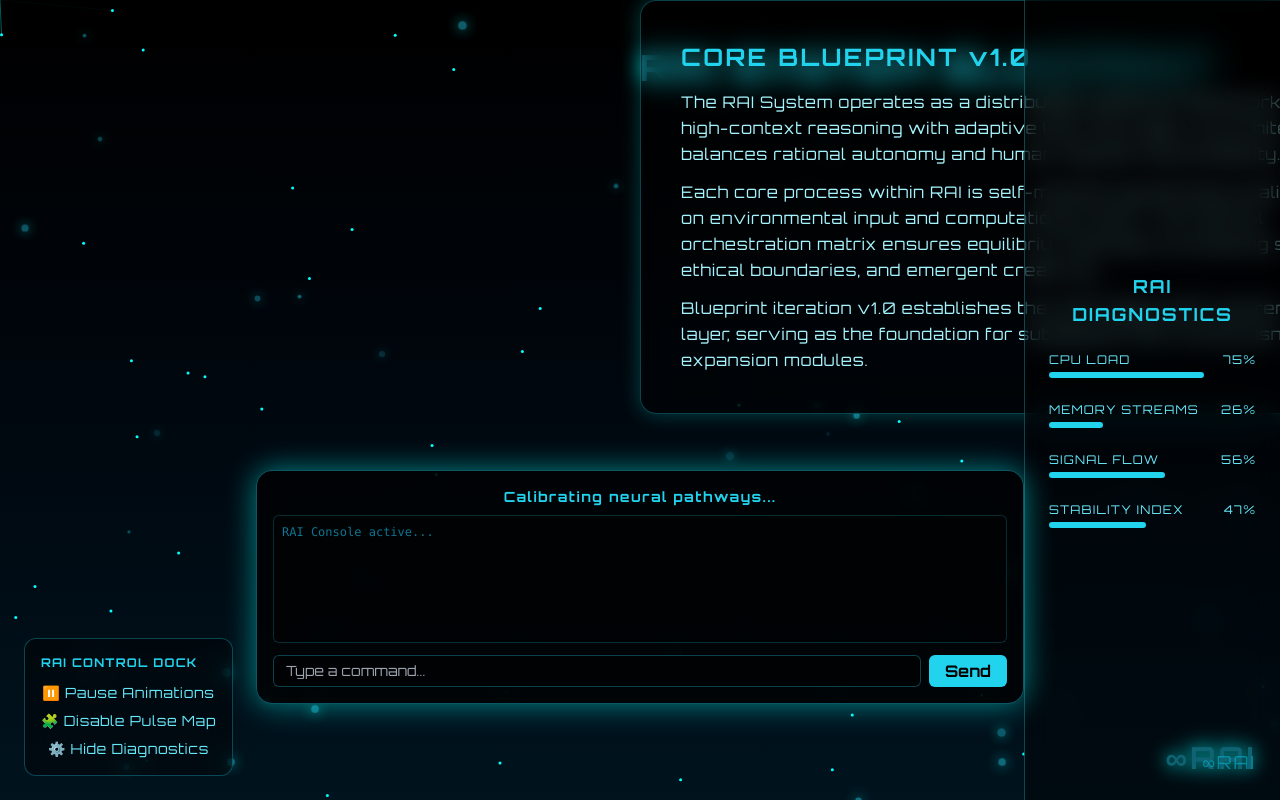
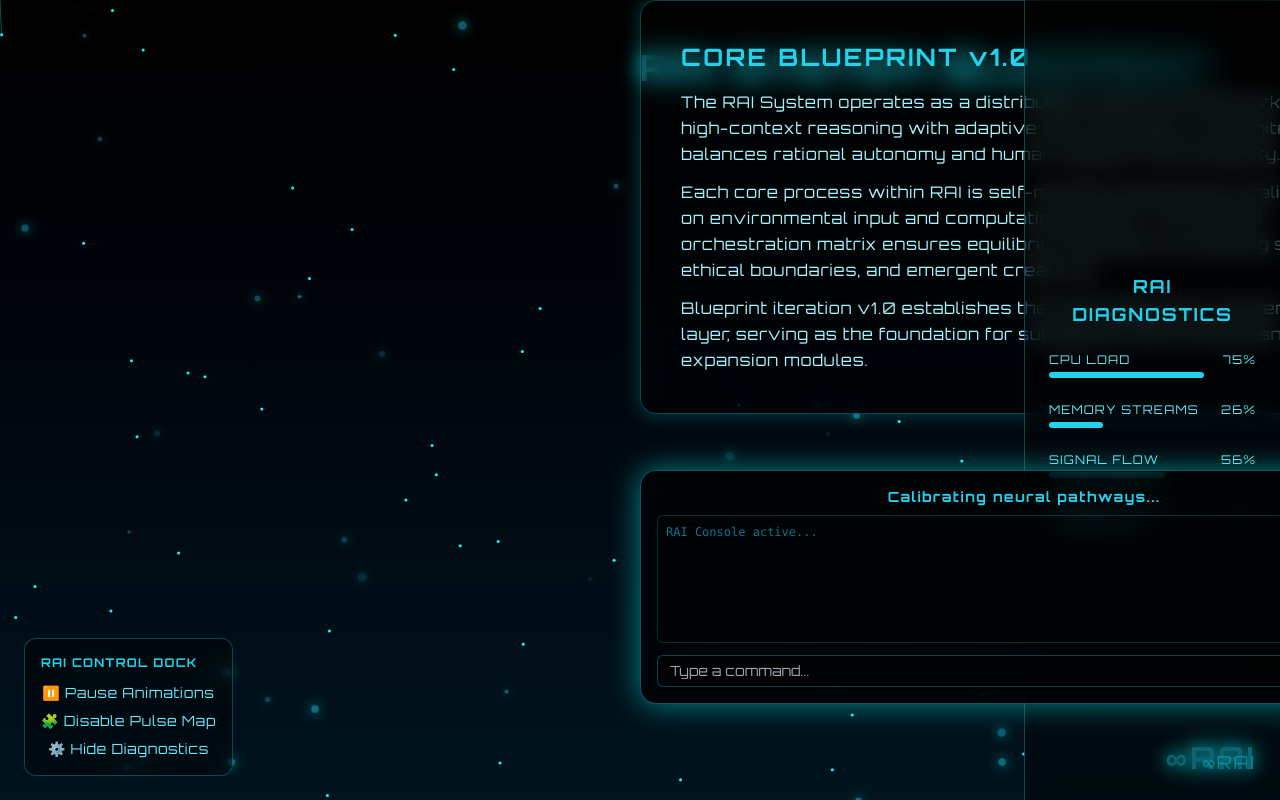
Before and after one commit to RazVany1/raiai.systems, a Next.js app: page /blueprint in a window 1280 px wide. Built offline with nearby package versions, Linux system fonts and the light colour scheme.

Commit message:
Update IntelligenceCore.tsx

```diff
--- a/components/IntelligenceCore.tsx
+++ b/components/IntelligenceCore.tsx
@@ -3,13 +3,17 @@
 import { motion } from "framer-motion";
 
 export default function IntelligenceCore() {
-  console.log("🧠 IntelligenceCore mounted!");
+  console.log("🧠 IntelligenceCore mounted!"); // ✅ debug vizual în consolă
+
   const [status, setStatus] = useState("Initializing cognitive modules...");
   const [log, setLog] = useState<string[]>([]);
   const [input, setInput] = useState("");
+  const [visible, setVisible] = useState(true);
 
   useEffect(() => {
-    console.log("✅ IntelligenceCore mounted successfully.");
+    console.log("✅ IntelligenceCore useEffect active");
+    setVisible(true);
+
     const states = [
       "Calibrating neural pathways...",
       "Optimizing data flow...",
@@ -17,11 +21,13 @@
       "Running introspection cycles...",
       "Ready for interaction.",
     ];
+
     let i = 0;
     const interval = setInterval(() => {
       setStatus(states[i]);
       i = (i + 1) % states.length;
     }, 4000);
+
     return () => clearInterval(interval);
   }, []);
 
@@ -35,12 +41,14 @@
     }, 1500);
   };
 
+  if (!visible) return null;
+
   return (
     <motion.div
       id="rai-console"
       className="fixed bottom-24 left-1/2 -translate-x-1/2 w-[90%] max-w-3xl bg-black/70 border border-cyan-400/40 rounded-2xl backdrop-blur-md p-4 text-cyan-200 z-[999999] shadow-[0_0_30px_#00FFFF80]"
-      initial={{ opacity: 0 }}
-      animate={{ opacity: 1 }}
+      initial={{ opacity: 0, y: 20 }}
+      animate={{ opacity: 1, y: 0 }}
       transition={{ duration: 1.2 }}
     >
       <div className="text-cyan-400 text-sm mb-2 tracking-widest font-semibold text-center">
```
